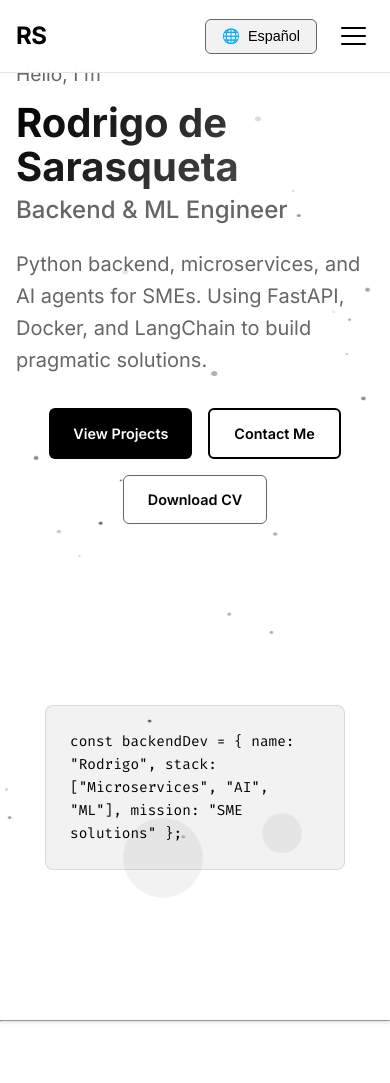
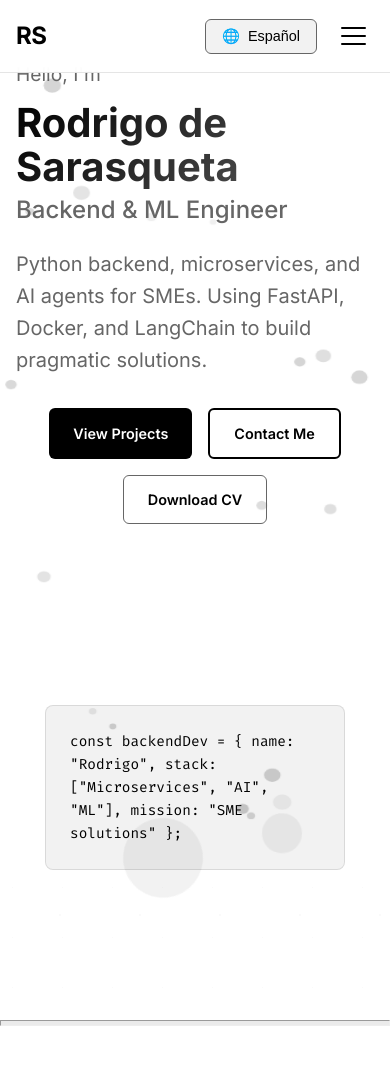
Before and after one commit to rodrigo-ds4/mylanding, a website: page index.html in a window 390 px wide. Shown: the top 1083 px of the page. Drawn offline with Linux system fonts and the light colour scheme.

Commit message:
🧷 UI: stacked HR on scroll with gray tones; 🟣 FX: switch to bouncing balls with collisions limited to hero; 📱 ensure hero text first on mobile

```diff
--- a/index.html
+++ b/index.html
@@ -45,6 +45,9 @@
             </div>
         </nav>
     </header>
+
+    <!-- Stacked separators under header -->
+    <div id="hr-stack" class="hr-stack" aria-hidden="true"></div>
 
     <!-- Hero Section -->
     <section id="home" class="hero">
--- a/script.js
+++ b/script.js
@@ -105,6 +105,32 @@ document.addEventListener('DOMContentLoaded', () => {
         console.error('❌ No se encontró el botón de idioma.');
     }
 
+    // --- Apilar HR en scroll ---
+    (function initHrStack() {
+        const stack = document.getElementById('hr-stack');
+        if (!stack) return;
+        const separators = Array.from(document.querySelectorAll('hr.section-separator'));
+        const grays = [220, 210, 200, 190, 180, 170];
+        const observer = new IntersectionObserver((entries) => {
+            entries.forEach(entry => {
+                const idx = separators.indexOf(entry.target);
+                if (idx === -1) return;
+                if (entry.isIntersecting && entry.boundingClientRect.top <= (80)) {
+                    // Add if not present
+                    if (!stack.querySelector(`[data-hr-idx="${idx}"]`)) {
+                        const div = document.createElement('div');
+                        div.className = 'hr-item';
+                        div.dataset.hrIdx = String(idx);
+                        const tone = grays[Math.min(idx, grays.length - 1)];
+                        div.style.background = `rgb(${tone},${tone},${tone})`;
+                        stack.appendChild(div);
+                    }
+                }
+            });
+        }, { root: null, threshold: [0], rootMargin: '-80px 0px 0px 0px' });
+        separators.forEach(hr => observer.observe(hr));
+    })();
+
     // --- Fondo de partículas en escala de grises ---
     (function initBackgroundParticles() {
         const canvas = document.getElementById('bg-canvas');
@@ -121,52 +147,78 @@ document.addEventListener('DOMContentLoaded', () => {
         resize();
         window.addEventListener('resize', resize);
 
-        const particles = [];
-        const config = { count: Math.min(200, Math.floor((window.innerWidth * canvas.height) / 14000)) };
-        const TWO_PI = Math.PI * 2;
-        let t = 0;
+        // Bouncing balls with collisions
+        const balls = [];
+        const count = Math.min(60, Math.floor((canvas.width * canvas.height) / 22000));
+        const minR = 3, maxR = 10;
 
-        function resetParticles() {
-            particles.length = 0;
-            for (let i = 0; i < config.count; i++) {
-                particles.push({
-                    x: Math.random() * canvas.width,
-                    y: Math.random() * canvas.height,
-                    r: 1 + Math.random() * 2,
-                    p: Math.random() * TWO_PI,
-                    s: 0.5 + Math.random() * 1.0,
-                    o: 0.2 + Math.random() * 0.6
+        function spawn() {
+            balls.length = 0;
+            for (let i = 0; i < count; i++) {
+                const r = minR + Math.random() * (maxR - minR);
+                balls.push({
+                    x: r + Math.random() * (canvas.width - 2 * r),
+                    y: r + Math.random() * (canvas.height - 2 * r),
+                    vx: (Math.random() - 0.5) * 0.6,
+                    vy: (Math.random() - 0.5) * 0.6,
+                    r,
+                    gray: 200 + Math.floor(Math.random() * 40)
                 });
             }
         }
-        resetParticles();
+        spawn();
 
-        function draw() {
-            t += 0.003;
+        function step() {
             ctx.clearRect(0, 0, canvas.width, canvas.height);
             ctx.fillStyle = '#ffffff';
             ctx.fillRect(0, 0, canvas.width, canvas.height);
 
-            // Particles (no molecular links)
-            for (const p of particles) {
-                const waveX = Math.sin(t * 1.5 + p.p) * 0.6;
-                const waveY = Math.cos(t * 1.1 + p.p) * 0.6;
-                p.x += waveX * p.s;
-                p.y += waveY * p.s;
+            // integrate
+            for (const b of balls) {
+                b.x += b.vx;
+                b.y += b.vy;
+                // wall collisions
+                if (b.x - b.r < 0) { b.x = b.r; b.vx *= -1; }
+                if (b.x + b.r > canvas.width) { b.x = canvas.width - b.r; b.vx *= -1; }
+                if (b.y - b.r < 0) { b.y = b.r; b.vy *= -1; }
+                if (b.y + b.r > canvas.height) { b.y = canvas.height - b.r; b.vy *= -1; }
+            }
 
-                // wrap horizontally; clamp vertically inside canvas
-                if (p.x < -10) p.x = canvas.width + 10; else if (p.x > canvas.width + 10) p.x = -10;
-                if (p.y < -10) p.y = canvas.height + 10; else if (p.y > canvas.height + 10) p.y = -10;
+            // simple pairwise collision (elastic, equal mass)
+            for (let i = 0; i < balls.length; i++) {
+                for (let j = i + 1; j < balls.length; j++) {
+                    const a = balls[i], c = balls[j];
+                    const dx = c.x - a.x, dy = c.y - a.y;
+                    const dist = Math.hypot(dx, dy);
+                    const minDist = a.r + c.r;
+                    if (dist > 0 && dist < minDist) {
+                        // resolve overlap
+                        const overlap = 0.5 * (minDist - dist);
+                        const nx = dx / dist, ny = dy / dist;
+                        a.x -= overlap * nx; a.y -= overlap * ny;
+                        c.x += overlap * nx; c.y += overlap * ny;
+                        // swap velocity components along normal (equal mass)
+                        const avn = a.vx * nx + a.vy * ny;
+                        const cvn = c.vx * nx + c.vy * ny;
+                        const tvn = cvn; // target for a
+                        const svn = avn; // target for c
+                        a.vx += (tvn - avn) * nx; a.vy += (tvn - avn) * ny;
+                        c.vx += (svn - cvn) * nx; c.vy += (svn - cvn) * ny;
+                    }
+                }
+            }
 
-                const gray = Math.round(80 + Math.sin(t + p.p * 2) * 60);
-                ctx.fillStyle = `rgba(${gray},${gray},${gray},${p.o})`;
+            // draw
+            for (const b of balls) {
+                const g = b.gray; // lighter gray
+                ctx.fillStyle = `rgba(${g},${g},${g},0.9)`;
                 ctx.beginPath();
-                ctx.arc(p.x, p.y, p.r, 0, TWO_PI);
+                ctx.arc(b.x, b.y, b.r, 0, Math.PI * 2);
                 ctx.fill();
             }
-            requestAnimationFrame(draw);
+            requestAnimationFrame(step);
         }
-        draw();
+        step();
     })();
 
     // --- Contact form submission ---
--- a/styles.css
+++ b/styles.css
@@ -75,15 +75,26 @@ body::before {
 /* HR separadores que se apilan con estilo del navbar */
 .section-separator {
     width: 100%;
-    height: 0.5px;
-    background: rgba(255, 255, 255, 0.95);
-    backdrop-filter: blur(10px);
-    border-bottom: 0.5px solid rgba(0, 0, 0, 0.1);
+    height: 6px;
+    background: rgba(0, 0, 0, 0.08);
+    position: relative;
+    z-index: 1;
+    margin: 0;
+}
+
+/* HR stack fixed under header */
+.hr-stack {
     position: sticky;
-    top: 80px;
-    z-index: 998;
-    margin: 0;
-    box-shadow: 0 1px 3px rgba(0, 0, 0, 0.1);
+    top: 64px;
+    z-index: 10;
+    width: 100%;
+    height: 0;
+    pointer-events: none;
+}
+.hr-stack .hr-item {
+    width: 100%;
+    height: 6px;
+    opacity: 0.9;
 }
 
 .nav-container {
```
Also changed, not shown: .specstory/history/2025-08-02_10-38Z-crear-landing-page-sencilla-y-elegante.md.
